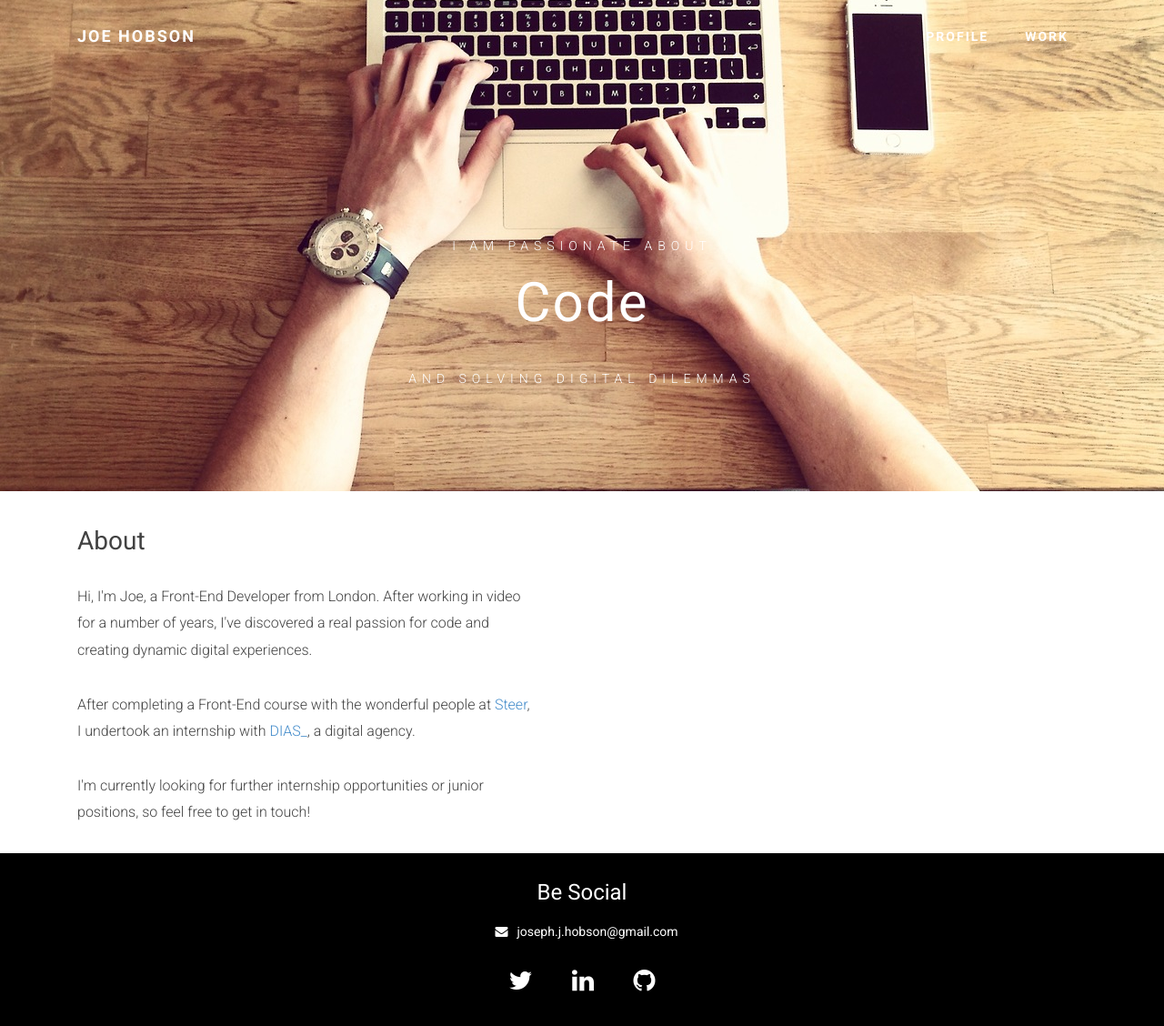
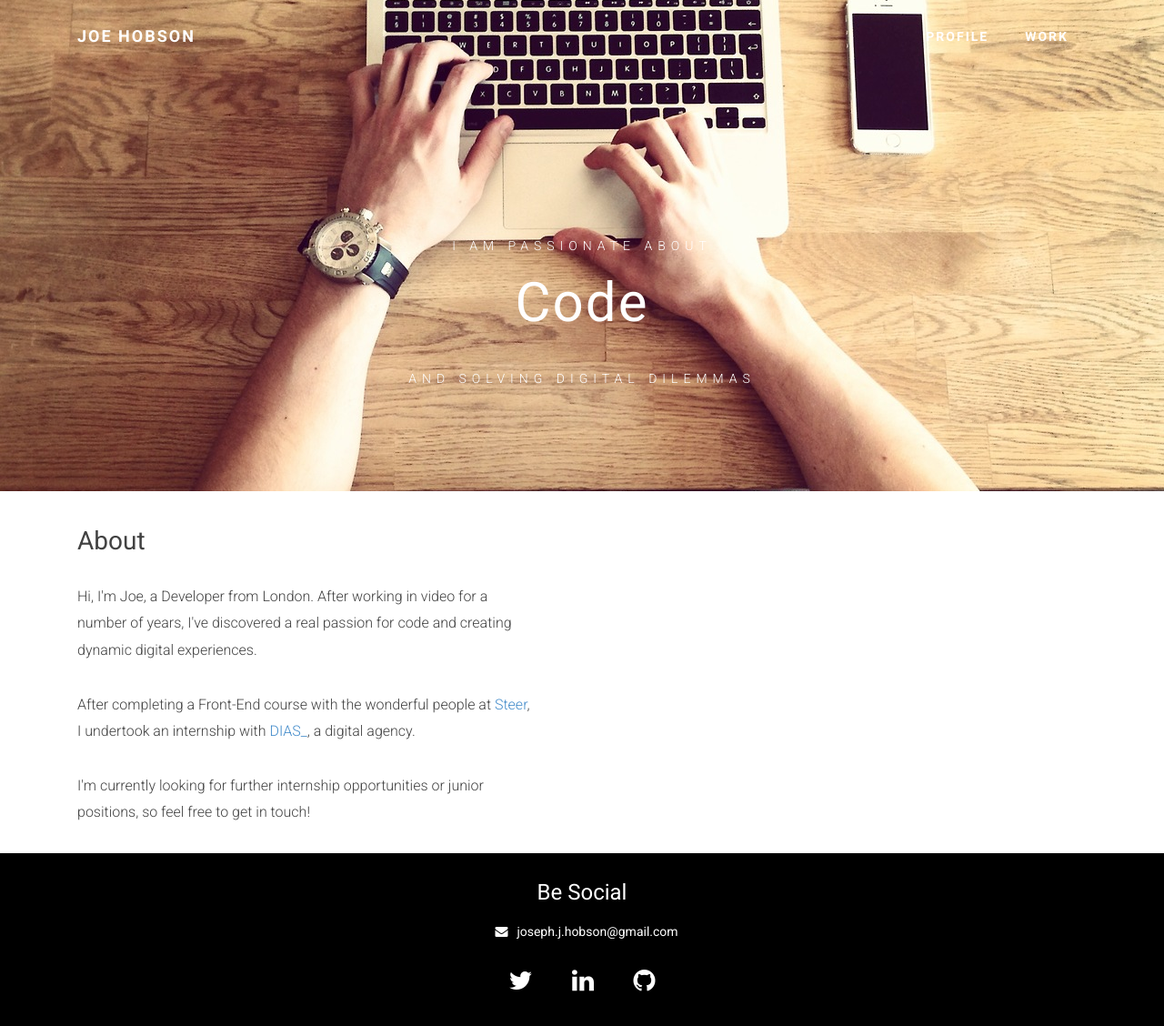
Before and after one commit to fant0mex/portfolio, a Jekyll site: the page built from 01-profile.md, in a window 1280 px wide. Shown: the whole page at 91% size. Built offline with Jekyll 4.4.1, drawn with Linux system fonts in a browser that asks for light colours; nearby versions of some CDN libraries.

Commit message:
gh-pages init

```diff
--- a/01-profile.md
+++ b/01-profile.md
@@ -9,7 +9,7 @@ permalink: /profile/
     <div class="col-sm-7">
       <div class="bio">
         <h3>About</h3>
-        <p>Hi, I'm Joe, a Front-End Developer from London. After working in video for a number of years,
+        <p>Hi, I'm Joe, a Developer from London. After working in video for a number of years,
           I've discovered a real passion for code and creating dynamic digital experiences.</p>
         <p>After completing a Front-End course with the wonderful people at <a href="https://www.steer.me/courses">Steer</a>,
           I undertook an internship with <a href="http://www.diascreative.com">DIAS_</a>, a digital agency.</p>
```
